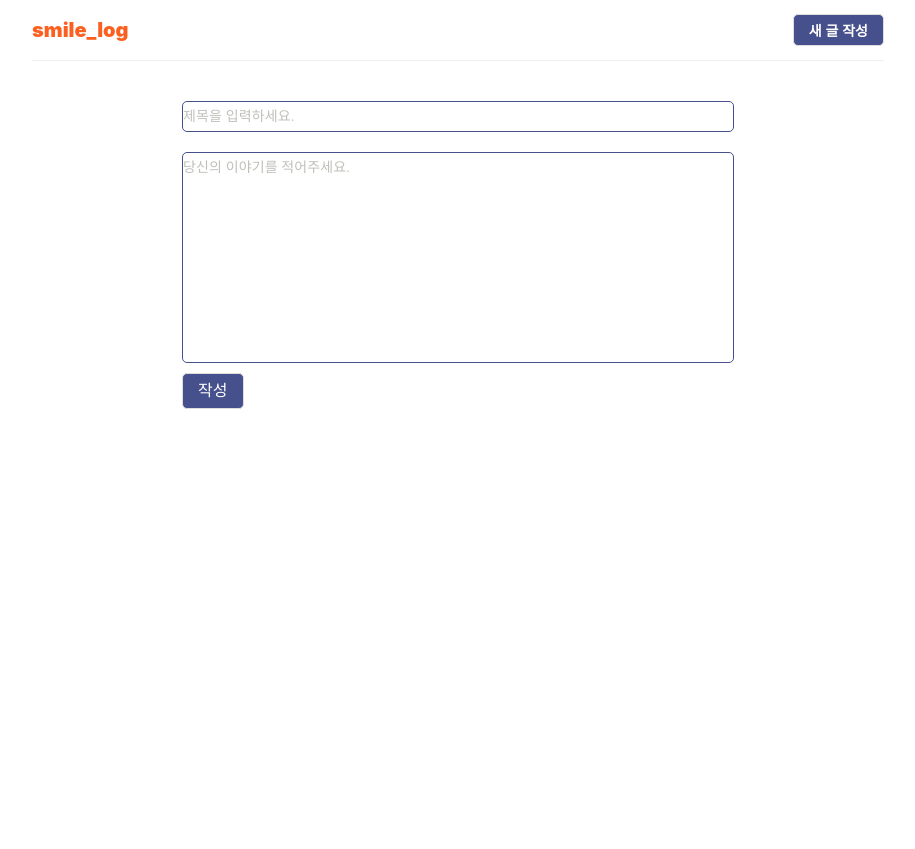
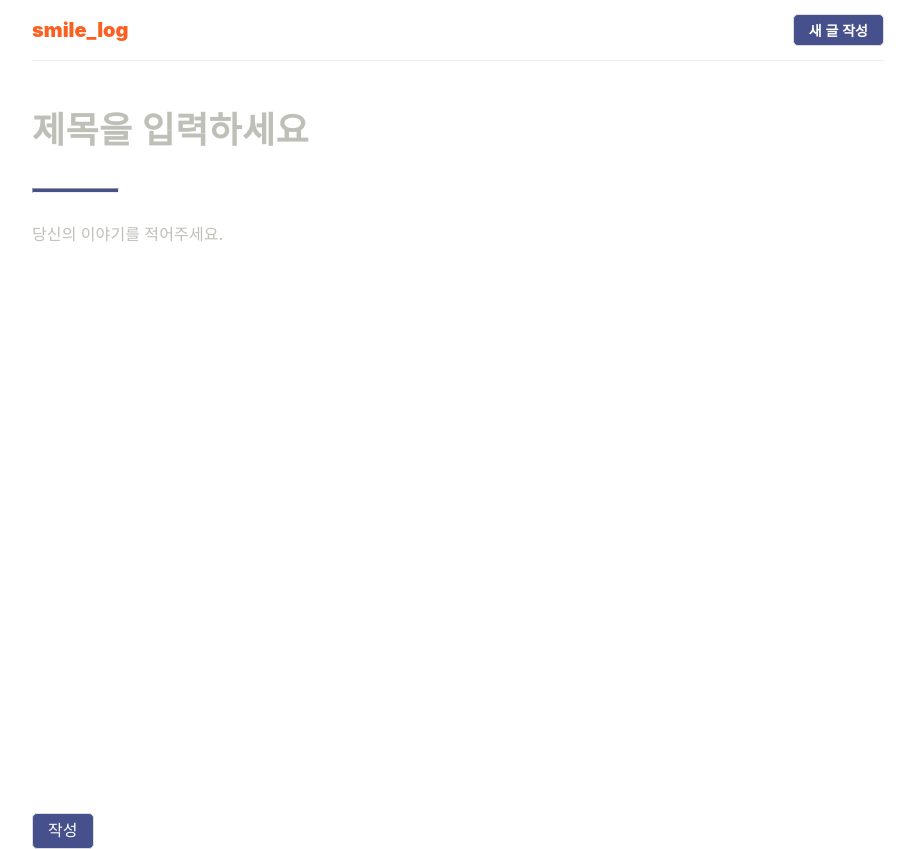
Before and after one commit to MINGDY98/smile-blog, a React (Create React App) app in the folder client/: page /write in a window 1280 px wide. Shown: the whole page, without its empty margins (182-1097 px from the left). Before the commit the page ends 800 px from the top, so only its background shows below. Built offline with nearby package versions, Linux system fonts and the light colour scheme.

Commit message:
style : 글작성 스타일 개선

```diff
--- a/client/src/containers/CommentList.js
+++ b/client/src/containers/CommentList.js
@@ -5,46 +5,47 @@ import Comment from '../components/Comment';
 import { PrimaryButton } from '../styles/common';
 
 const InfoWrapper = styled.div`
-	display					: flex;
+  display         : flex;
   flex-direction  : row;
-	gap							: 10px;
+  gap             : 10px;
 `
 
 const Wrapper = styled.div`
-	padding-bottom	: 100px;
+  padding-bottom  : 100px;
 `
 
 const CommentInput = styled.textarea`
   border          : 1px solid #46508c;
   font-size       : 14px;
-	width						: calc(100% - 20px);
+  width           : calc(100% - 20px);
   margin          : 10px 0px 12px 0px;
-	padding 				: 10px;
+  padding         : 10px;
   color           : #676A59;
-	font-size				: 12px;
-	font-weight			: 600;
-	border-radius		: 5px;
+  font-size       : 12px;
+  font-weight     : 600;
+  border-radius   : 5px;
+  resize          : none;
 `
 
 const CommentsWrapper = styled.div`
   font-size       : 14px;
   margin          : 12px 0px 12px 0px;
-	background-color:	#f0f2f5;
+  background-color: #f0f2f5;
 `
 
 const CommentForm = styled.input`
-	border					: none;
-	padding					: 8px 15px;
-	width						: 100%;
-	border-radius		: 5px;
+  border          : none;
+  padding         : 8px 15px;
+  width           : 100%;
+  border-radius   : 5px;
   background-color: #F1F1F1;
-	color						: #565656;
-	font-weight			: 600;
+  color           : #565656;
+  font-weight     : 600;
 `
 
 const SubmitWrapper = styled.div`
-	display					: flex;
-	justify-content	: flex-end;
+  display         : flex;
+  justify-content : flex-end;
 `
 
 const CommentList = ({id,post}) => {
@@ -117,7 +118,7 @@ const CommentList = ({id,post}) => {
         value={values.comment}
         onChange={handleChange}
         multiline
-        rows={5}
+        rows={7}
       />
       <SubmitWrapper>
         <PrimaryButton onClick={handleSubmit}>
--- a/client/src/pages/Readpost.js
+++ b/client/src/pages/Readpost.js
@@ -68,6 +68,7 @@ const ReadPost = () => {
   const { id } = useParams();
   const [openAlert, setOpenAlert] = React.useState(false);
   const [post, setPost] = React.useState([]);
+
   const callPostApi = async()=>{
     const response = await axios.get('http://localhost:4000/read/'+ id);
     return response.data;
--- a/client/src/pages/WritePost.js
+++ b/client/src/pages/WritePost.js
@@ -11,12 +11,25 @@ import {
 	PrimaryButton
 } from '../styles/common';
 
-const PostInput = styled(InputBase)`
-	border          : 1.8px solid #46508c;
-	font-size       : 14px;
+const TitleInput = styled(InputBase)`
+  font-size       : 36px;
   margin          : 10px 0px 10px 0px;
   color           : #676A59;
-	border-radius   : 5px;
+  font-weight     : 600;
+`
+
+const PostInput = styled(InputBase)`
+  font-size       : 16px;
+  margin          : 10px 0px 10px 0px;
+  color           : #676A59;
+  font-weight     : 500;
+`
+
+const Line = styled.hr`
+  margin          : 16px 0px;
+  height          : 3px;
+  background-color: #46508c;
+  width           : 10%
 `
 
 const SubmitButton = styled(PrimaryButton)`
@@ -28,7 +41,6 @@ const SubmitButton = styled(PrimaryButton)`
 const WritePost= () => {
 
   const { id } = useParams();//수정하기를 통해 들어왔을 경우.
-
   const [values, setValues] = React.useState({
     "title"      : "",
     "content"    : "",
@@ -100,20 +112,21 @@ const WritePost= () => {
   }
 
   return (
-		<Container maxWidth="sm">
-			<PostInput
+    <Container maxWidth="md">
+      <TitleInput
         fullWidth
         name="title"
-        placeholder="제목을 입력하세요."
+        placeholder="제목을 입력하세요"
         value={values.title}
         onChange={handleChange}
       />
+      <Line/>
       <PostInput
         fullWidth
         name="content"
         placeholder="당신의 이야기를 적어주세요."
         multiline
-				rows={10}
+        rows={25}
         value={values.content}
         onChange={handleChange}
       />
```
Lines whose indentation alone changed are shown as unchanged.
